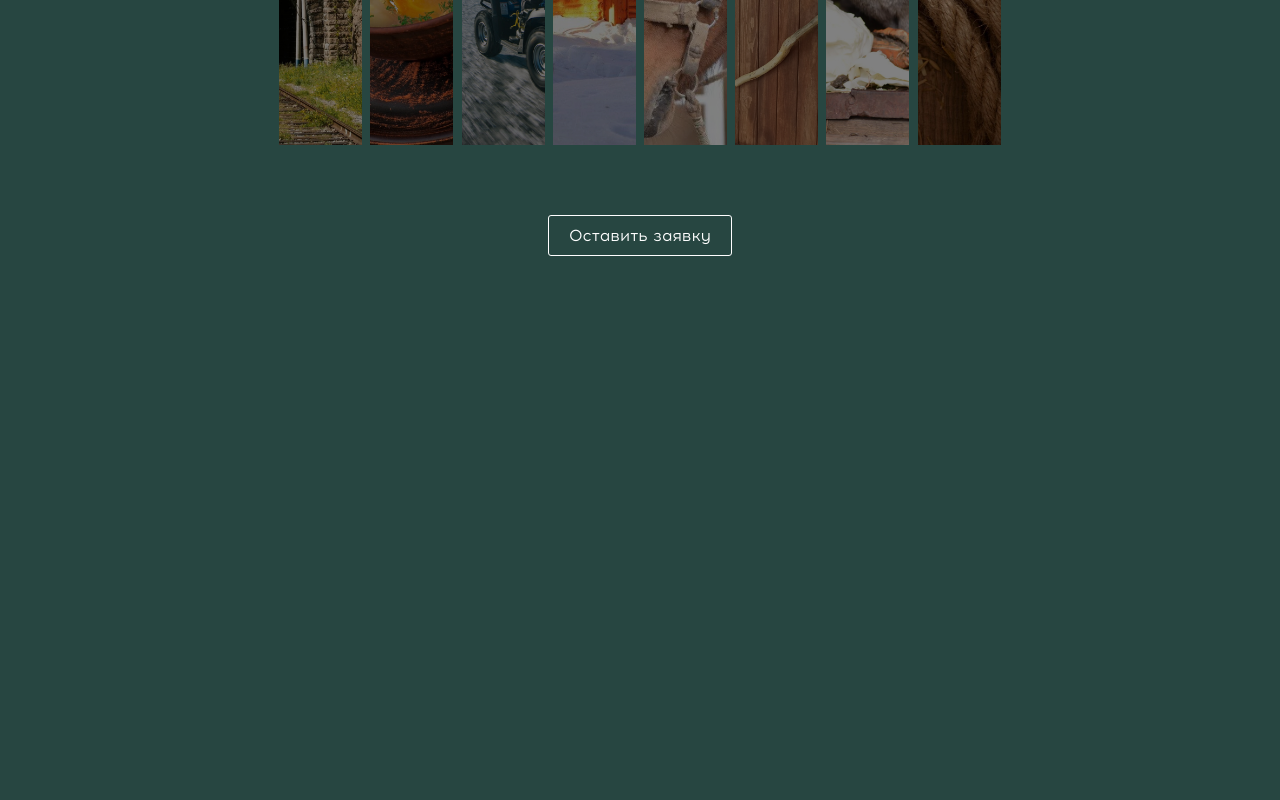
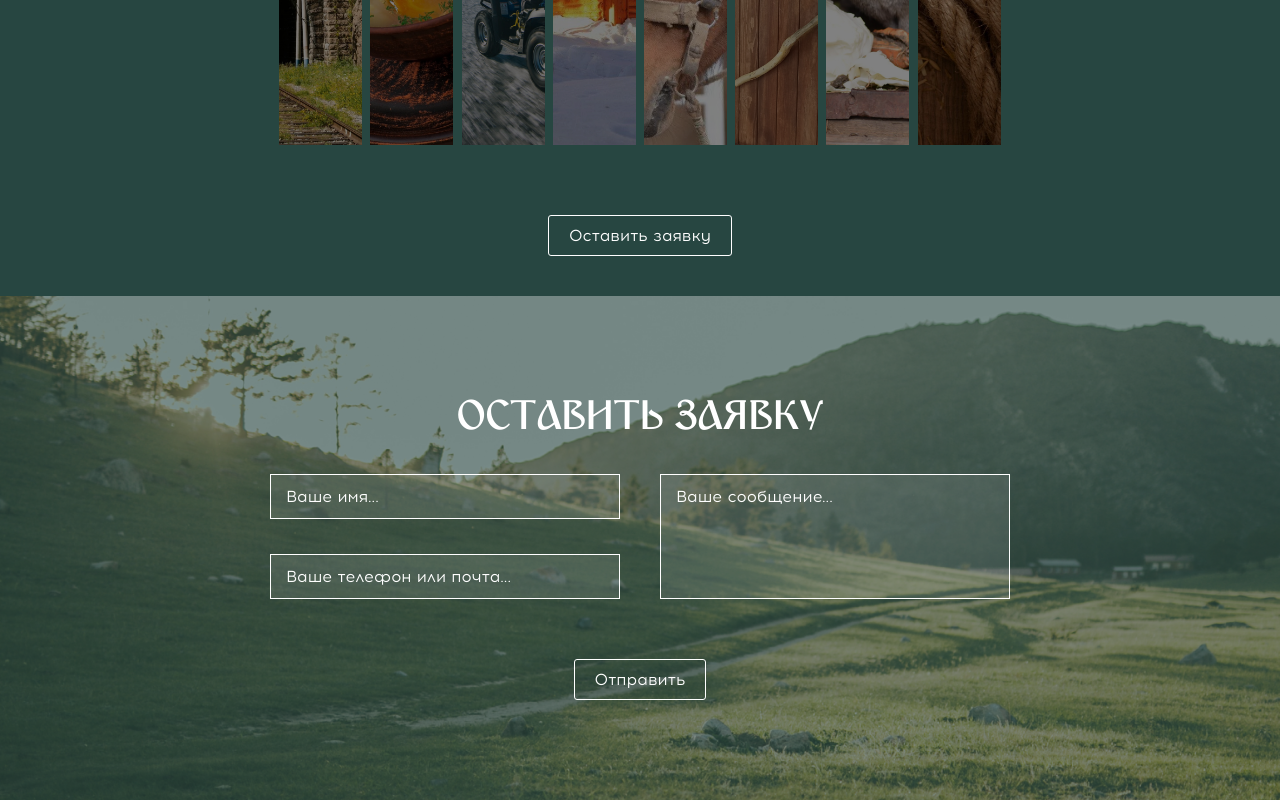
Before and after one commit to LapkiWEB/baikal-vepstur, a plain HTML site: page app/index.html in a window 1280 px wide. Shown: the part 4360-5160 px from the top of the page. Before the commit the page ends 4656 px from the top, so only its background shows below. Drawn offline with Linux system fonts and the light colour scheme; files whose address does not match are found by name.

Commit message:
add section request + adaptive

```diff
--- a/app/index.html
+++ b/app/index.html
@@ -532,6 +532,38 @@
         </div>
       </section>
 
+      <section class="main-request" style=" background-image: url('images/content/main-request-bg.jpg');">
+        <div class="main-request--bg">
+          <div class="container">
+            <h2 class="request__title title">
+              Оставить заявку
+            </h2>
+            <form class="request-form">
+              <div class="request__wrapper">
+                <div class="request__item">
+                  <div class="request__items">
+                    <input type="text" name="name" class="request__items-input" placeholder="Ваше имя..." required>
+                  </div>
+                  <div class="request__items">
+                    <input type="text" name="name" class="request__items-input" placeholder="Ваше телефон или почта..." required>
+                  </div>
+                </div>
+                <div class="request__item">
+                  <div class="request__items">
+                    <textarea class="request__items-input request__items-textarea" name="text" placeholder="Ваше сообщение..."></textarea>
+                  </div>
+                </div>
+              </div>
+              <div class="request__inner-btn">
+                <button class="global-btn-white global-btn-opacity">
+                  Отправить
+                </button>
+              </div>
+            </form>
+          </div>
+        </div>
+      </section>
+
     </main>
     <footer class="footer"></footer>
   </div>
--- a/app/scss/_global.scss
+++ b/app/scss/_global.scss
@@ -255,3 +255,13 @@ body {
     background-color: $white;
   }
 }
+
+.global-btn-opacity {
+  background-color: transparent;
+
+  &:hover {
+    border: 1px solid $white;
+    color: $white;
+    background-color: $dark-green;
+  }
+}
--- a/app/scss/_media.scss
+++ b/app/scss/_media.scss
@@ -17,6 +17,9 @@
 
   .main-adv__inner {
     justify-content: space-around;
+  }
+  .main-request--bg{
+    padding: 100px 0;
   }
 }
 
@@ -325,6 +328,13 @@
   .main__onescreen-wrapper {
     margin: 0 auto;
   }
+  .main-request--bg{
+    padding: 50px 0;
+  }
+  .request__wrapper{
+    flex-wrap: wrap;
+    justify-content: center;
+  }
 }
 
 // !!!!!!ВЕРТИКАЛЬ НАЧАЛО!!!!!!!!!!!
--- a/app/scss/style.scss
+++ b/app/scss/style.scss
@@ -451,6 +451,7 @@
   filter: inherit;
   z-index: 100;
   margin: 0 .45vw;
+
   .extra__item-text,
   .extra__item-bg {
     opacity: 1;
@@ -479,11 +480,102 @@
   margin: 0 auto;
 }
 
-.extra__wrapper-btn{
+.extra__wrapper-btn {
   width: 100%;
   margin: 0 auto;
   text-align: center;
   padding-top: 40px;
 }
+
 // end section extra
+
+// start section request
+
+.main-request {
+  background-repeat: no-repeat;
+  background-size: cover;
+  background-repeat: no-repeat;
+}
+
+.main-request--bg {
+  background: rgba(39, 70, 65, 0.60);
+  padding: 130px 0;
+
+}
+
+.request__title {
+  width: fit-content;
+  margin-left: auto;
+  margin-right: auto;
+}
+
+// .request__items {
+//   border: 1px solid $white;
+//   background: rgba(255, 255, 255, 0.10);
+//   color: $white;
+// }
+
+.request__wrapper {
+  display: flex;
+  justify-content: center;
+  margin-bottom: 25px;
+}
+.request__item{
+  max-width: 350px;
+  width: 100%;
+  margin: 0px 20px ;
+}
+
+.request__items {
+  // max-width: 350px;
+  // width: 100%;
+  // height: 100%;
+}
+
+.request__items-input {
+  border: 1px solid $white;
+  background: rgba(255, 255, 255, 0.10);
+  color: $white;
+  padding: 12px 15px;
+  margin-bottom: 35px;
+  width: 100%;
+  font-size: 16px;
+  @extend %Acrom;
+  &::placeholder {
+    color: $white;
+  }
+}
+
+.request__items-textarea{
+  margin-bottom: 0;
+  height: 125px !important;
+  resize: none;
+}
+.request__inner-btn{
+  width: 100%;
+  text-align: center;
+}
+
+
+
+
+
+
+
+
+
+
+
+
+input,
+textarea {
+  // background-color: transparent;
+  // border: none;
+  // color: $white;
+}
+
+
+
+
+// start section request
 @import 'media';
```
Also changed, not shown: app/css/style.min.css, app/images/content/main-request-bg.jpg (added).
